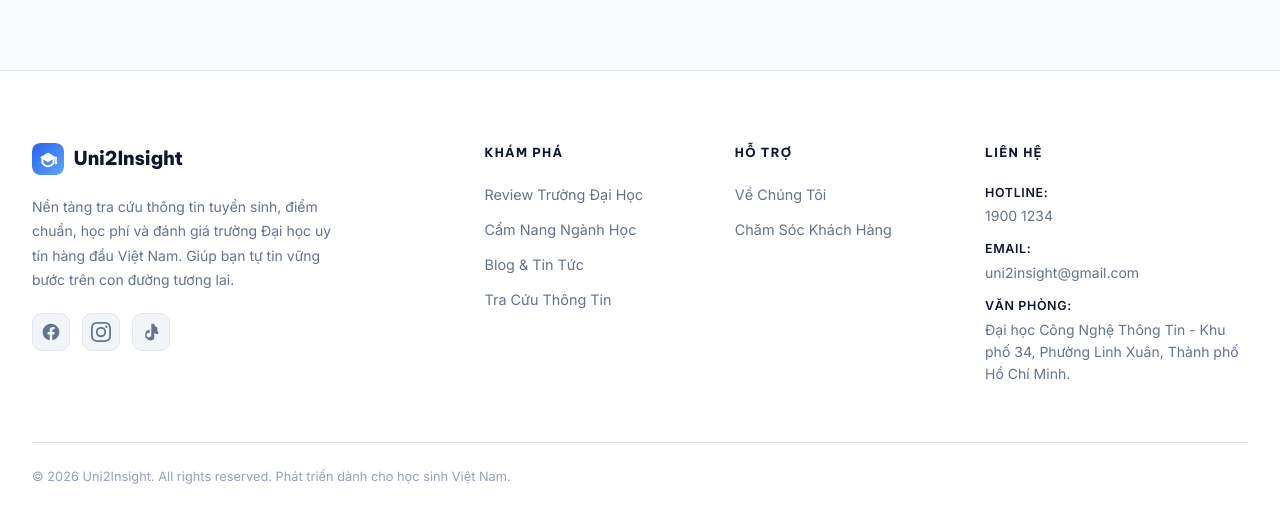
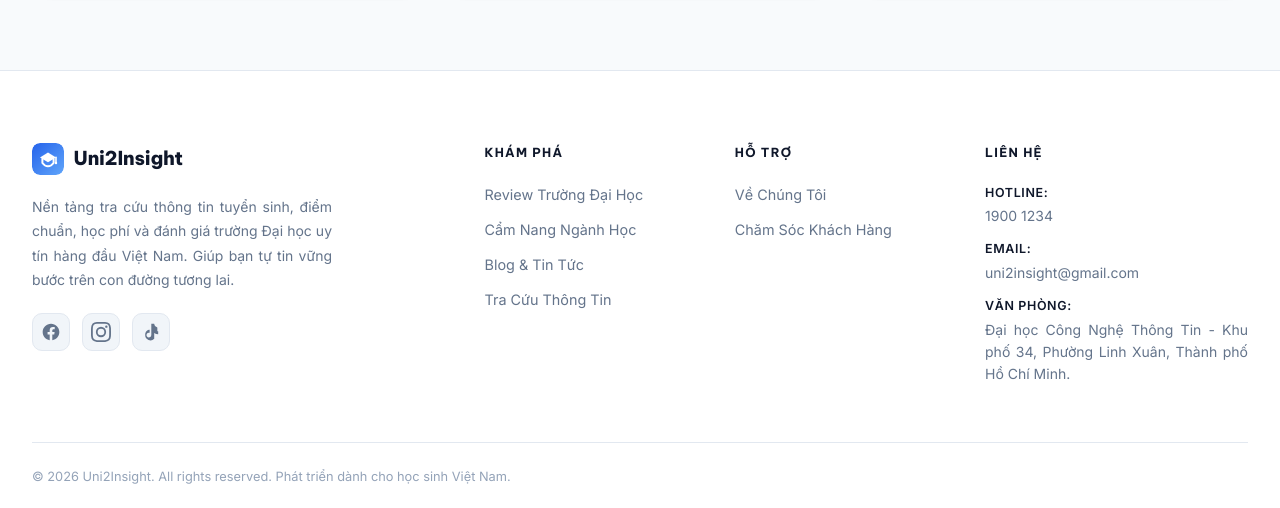
Before and after one commit to pnt2005/uni2insigth, a Next.js app: page / in a window 1280 px wide. Shown: the part 2171-2679 px from the top of the page. Built offline with nearby package versions, Linux system fonts and the light colour scheme.

Commit message:
feat: implement global design system styles and responsive footer component

```diff
--- a/app/globals.css
+++ b/app/globals.css
@@ -3,6 +3,10 @@
 /* ========================================================
    DESIGN SYSTEM — LIGHT THEME
    ======================================================== */
+body {
+  text-align: justify;
+}
+
 :root {
   /* ---- Colors ---- */
   --primary:         #4F46E5;
@@ -116,6 +120,7 @@ h3 { font-family: var(--font-display); font-weight: 600; }
   inset: 0;
   background: rgba(15, 23, 42, 0.45);
   z-index: 100;
+  -webkit-backdrop-filter: blur(4px);
   backdrop-filter: blur(4px);
 }
 .mobile-nav-overlay.open { display: block; }
--- a/components/Footer/Footer.module.css
+++ b/components/Footer/Footer.module.css
@@ -8,6 +8,7 @@
   color: var(--text-secondary);
   padding: 4.5rem 0 0;
   font-family: var(--font-body);
+  text-align: justify;
 }
 
 .container {
@@ -58,6 +59,7 @@
   line-height: 1.75;
   color: var(--text-secondary);
   max-width: 300px;
+  text-align: justify;
 }
 
 .socials {
```
